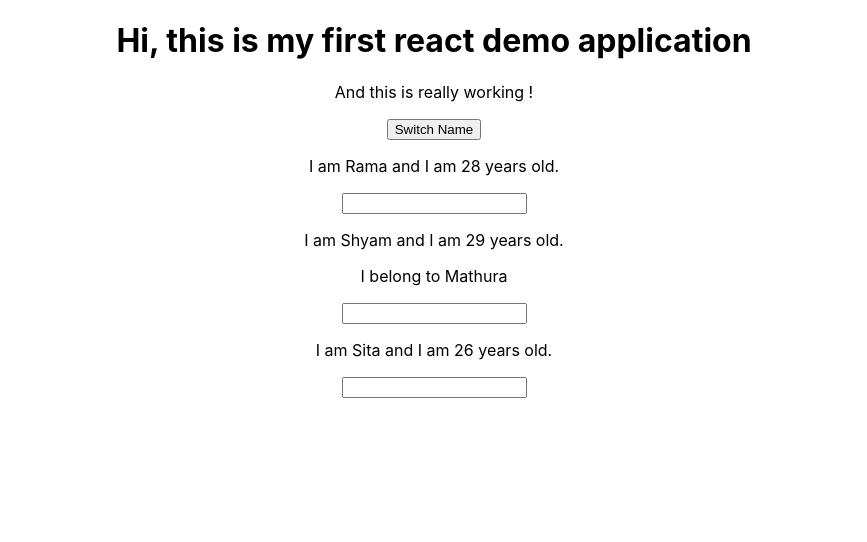
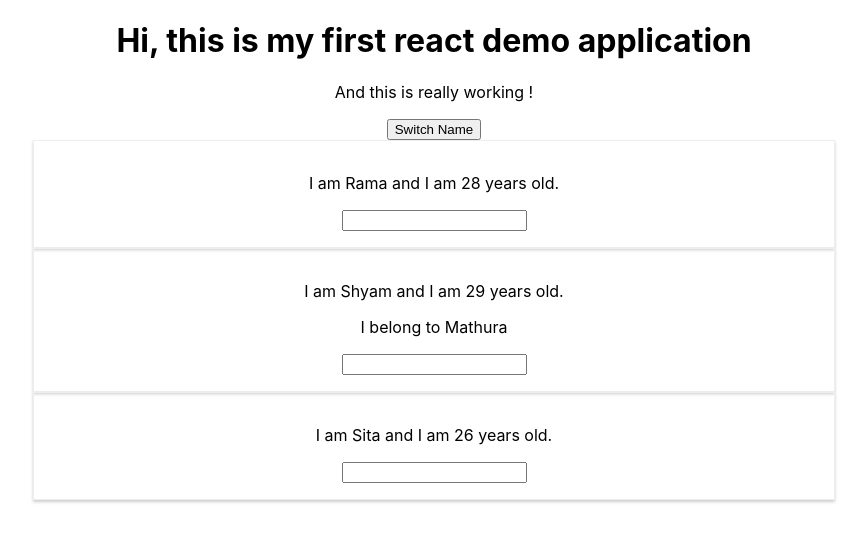
Before and after one commit to pradeepmisra81/react-demo-app1, a React (Create React App) app: page / in a window 1280 px wide. Shown: the top 542 px of the page, without its empty margins (206-1073 px from the left). Built offline with nearby package versions, Linux system fonts and the light colour scheme.

Commit message:
added styling with stylesheet

```diff
--- a/src/Person/Person.css
+++ b/src/Person/Person.css
@@ -1,3 +1,12 @@
 .Person {
+
+    width: 60%;
+    margin: auto;
+    border: 1px solid #eee;
+    box-shadow: 0 2px 3px #ccc;
+    padding: 16px;
     text-align: center;
   }
+  /*
+  text-align: center;
+  */
--- a/src/Person/Person.js
+++ b/src/Person/Person.js
@@ -1,8 +1,9 @@
 import React from 'react'
+import Person from './Person.css'
 
 const person = (props) => {
    return (
-    <div>
+    <div className='Person'>
     <p onClick={props.click}> I am {props.name} and I am {props.age} years old.</p>
     <p>{props.children}</p>
     <input type='text' onChange={props.changed}/>
```
